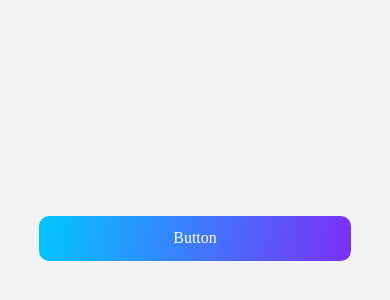
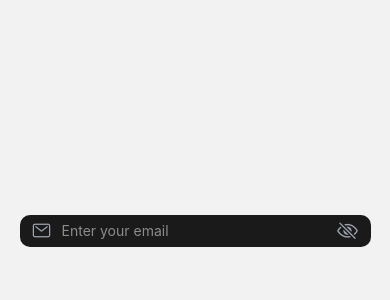
Before and after one commit to faisalabdulghani/gps_base_attendance_app, a React Native app: screen /Login in a window 390 px wide. Shown: the part 184-484 px from the top of the page. Built offline with nearby package versions, Linux system fonts and the light colour scheme.

Commit message:
Input field component

```diff
--- /dev/null
+++ b/app/components/InputField.js
@@ -0,0 +1,59 @@
+import React, { useState } from "react";
+import { View, TextInput, TouchableOpacity, StyleSheet } from "react-native";
+import { Ionicons } from "@expo/vector-icons";
+import { Colors } from "../theme/Colors";
+
+export default function InputField({
+    icon,
+    placeholder,
+    secure = true,
+    value,
+    onChangeText,
+}) {
+    const [hide, setHide] = useState(secure);
+
+    return (
+        <View style={styles.container}>
+            <View style={styles.icon}>{icon}</View>
+
+            <TextInput
+                style={styles.input}
+                placeholder={placeholder}
+                placeholderTextColor={Colors.TEXTLIGHT}
+                secureTextEntry={hide}
+                value={value}
+                onChangeText={onChangeText}
+            />
+
+            {secure && (
+                <TouchableOpacity onPress={() => setHide(!hide)}>
+                    <Ionicons
+                        name={hide ? "eye-off-outline" : "eye-outline"}
+                        size={22}
+                        color="#9CA3AF"
+                    />
+                </TouchableOpacity>
+            )}
+        </View>
+    );
+}
+
+const styles = StyleSheet.create({
+    container: {
+        width: "90%",
+        flexDirection: "row",
+        alignItems: "center",
+        backgroundColor: Colors.TEXTDARK,
+        paddingHorizontal: 12,
+        paddingVertical: 4,
+        borderRadius: 10,
+        marginBottom: 15,
+    },
+    icon: {
+        marginRight: 10,
+    },
+    input: {
+        flex: 1,
+        color: "#fff",
+    },
+});
--- a/app/screens/LoginScreen.js
+++ b/app/screens/LoginScreen.js
@@ -1,12 +1,21 @@
 import React, { useState } from 'react';
 import { View, Text, TextInput, TouchableOpacity, StyleSheet } from 'react-native';
-import Button from '../components/Button';
+import InputField from '../components/InputField';
+import { Ionicons } from "@expo/vector-icons";
+
 
 export default function LoginScreen() {
+    const [email, setEmail] = useState("");
+
 
     return (
         <View style={styles.container}>
-            <Button />
+            <InputField
+                icon={<Ionicons name="mail-outline" size={20} color="#9CA3AF" />}
+                placeholder="Enter your email"
+                value={email}
+                onChangeText={setEmail}
+            />
         </View>
     );
 }
```
